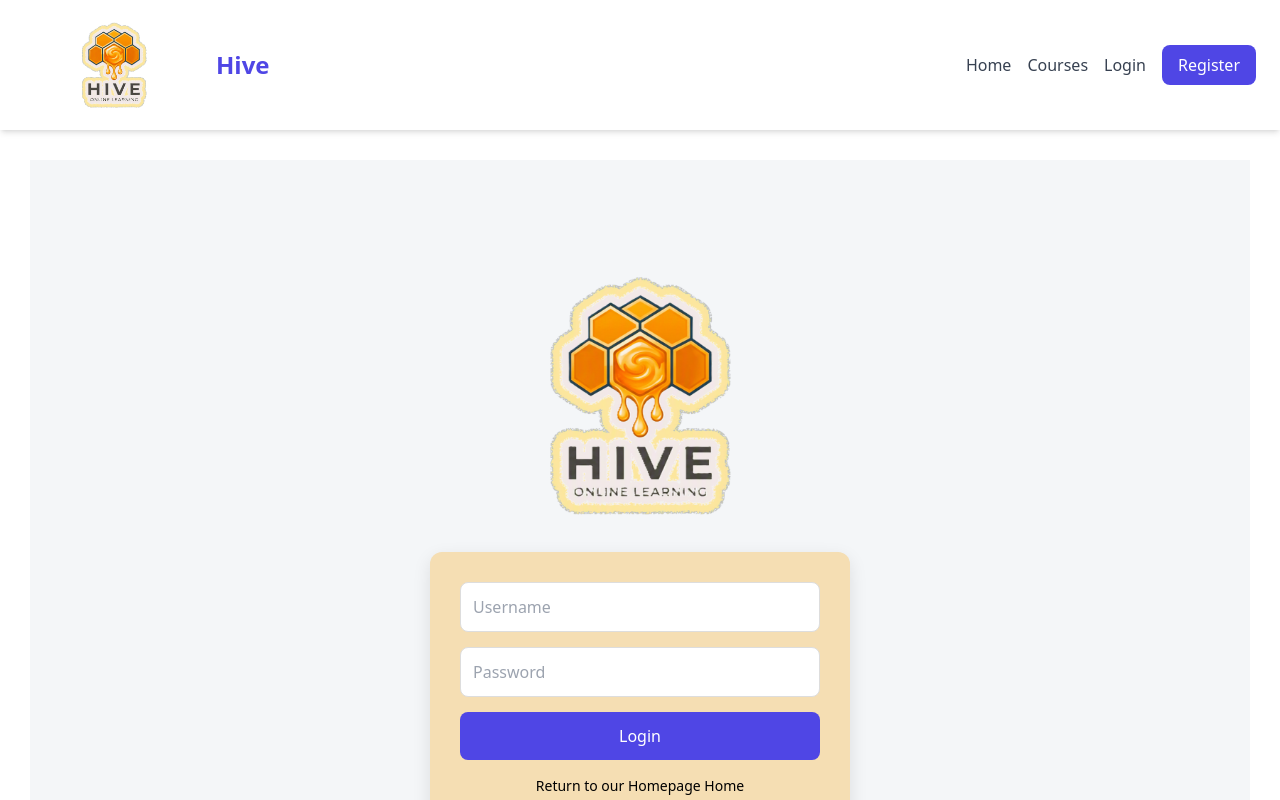
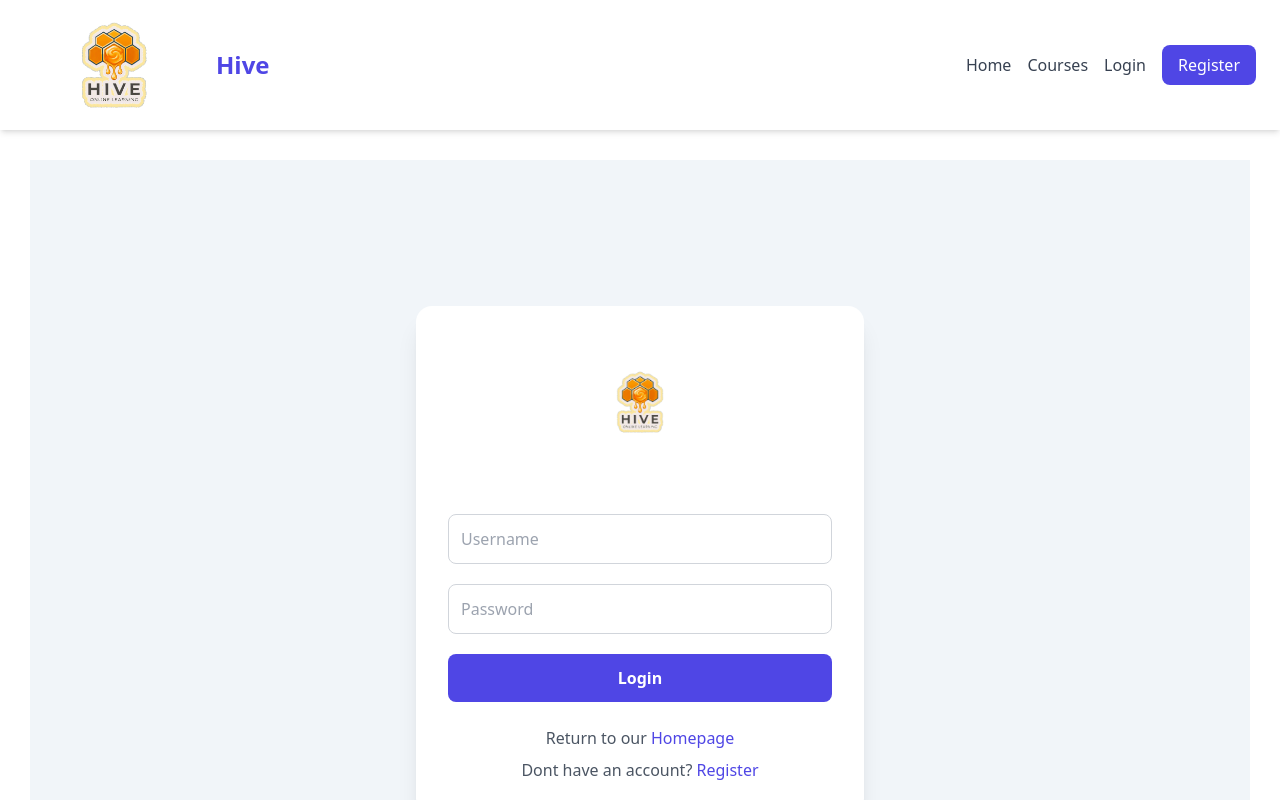
Before and after one commit to Jeanjames-rpg/Daily-work, a React (Create React App) app in the folder Course_provider/frontend/: page /login in a window 1280 px wide. Shown: the top 800 px of the page. Built offline with nearby package versions, Linux system fonts and the light colour scheme.

Commit message:
header&login tailwind

```diff
--- a/Course_provider/frontend/src/pages/Login.jsx
+++ b/Course_provider/frontend/src/pages/Login.jsx
@@ -2,7 +2,7 @@ import { useState } from "react";
 import api from "../services/api";
 import { useNavigate } from "react-router-dom";
 import { Link } from "react-router-dom";
-import styles from "../styles/Register_login.module.css"
+
 import logo from "../assets/logo2.PNG"
 
 function Login() {
@@ -44,32 +44,36 @@ function Login() {
 
 
         return(
-         <div className={styles.container}>
-            <img src={logo} alt="Logo" className={styles.logo} />
+         <div className="min-h-screen flex items-center justify-center bg-slate-100 px-4">
+            <div className="bg-white shadow-xl rounded-2xl p-8 w-full max-w-md">
 
-            <form onSubmit={handleLogin} className={styles.form} >
+            <div className="flex justify-center mb-6">
+            <img src={logo} alt="Logo" className="h-32 w-32 object-contain mx-auto mb-6" />
+            </div>
+            <form onSubmit={handleLogin} className="space-y-5" >
 
-                <input placeholder="Username" className={styles.input} onChange={(e) => setUsername(e.target.value)}/>
+                <input placeholder="Username" className="w-full border border-gray-300 rounded-lg p-3 focus:outline-none focus:ring-2 focus:ring-indigo-500" onChange={(e) => setUsername(e.target.value)}/>
 
-                <input type="password"  placeholder="Password" className={styles.input} onChange={(e) => setPassword(e.target.value)} />
+                <input type="password"  placeholder="Password" className='w-full border border-gray-300 rounded-lg p-3 focus:outline-none focus:ring-2 focus:ring-indigo-500' onChange={(e) => setPassword(e.target.value)} />
 
-                <button  className={styles.button} type="submit">
+                <button  className="w-full bg-indigo-600 text-white py-3 rounded-lg hover:bg-indigo-700 transition duration-300 font-semibold" type="submit">
                     Login
                 </button>
 
-                <p className={styles.links}>
-                    Return to our Homepage <Link to= "/">Home</Link>
+             </form>
+
+            <div className="mt-6 text-center space-y-2">
+             <p className='text-gray-600'>
+                    Return to our {' '} <Link to= "/" className="text-indigo-600 hover:underline font-medium">Homepage</Link>
                 </p>
 
-                <p className={styles.links}>
-                    Dont have an account?
-                    <Link to='/register'>Register</Link>
+                <p className="text-gray-600">
+                    Dont have an account?{' '}
+                    <Link to='/register' className="text-indigo-600 hover:underline font-medium">Register</Link>
                 </p>
+            </div>
 
-             </form>
-
-
-
+            </div>
          </div>
         );
 
```
